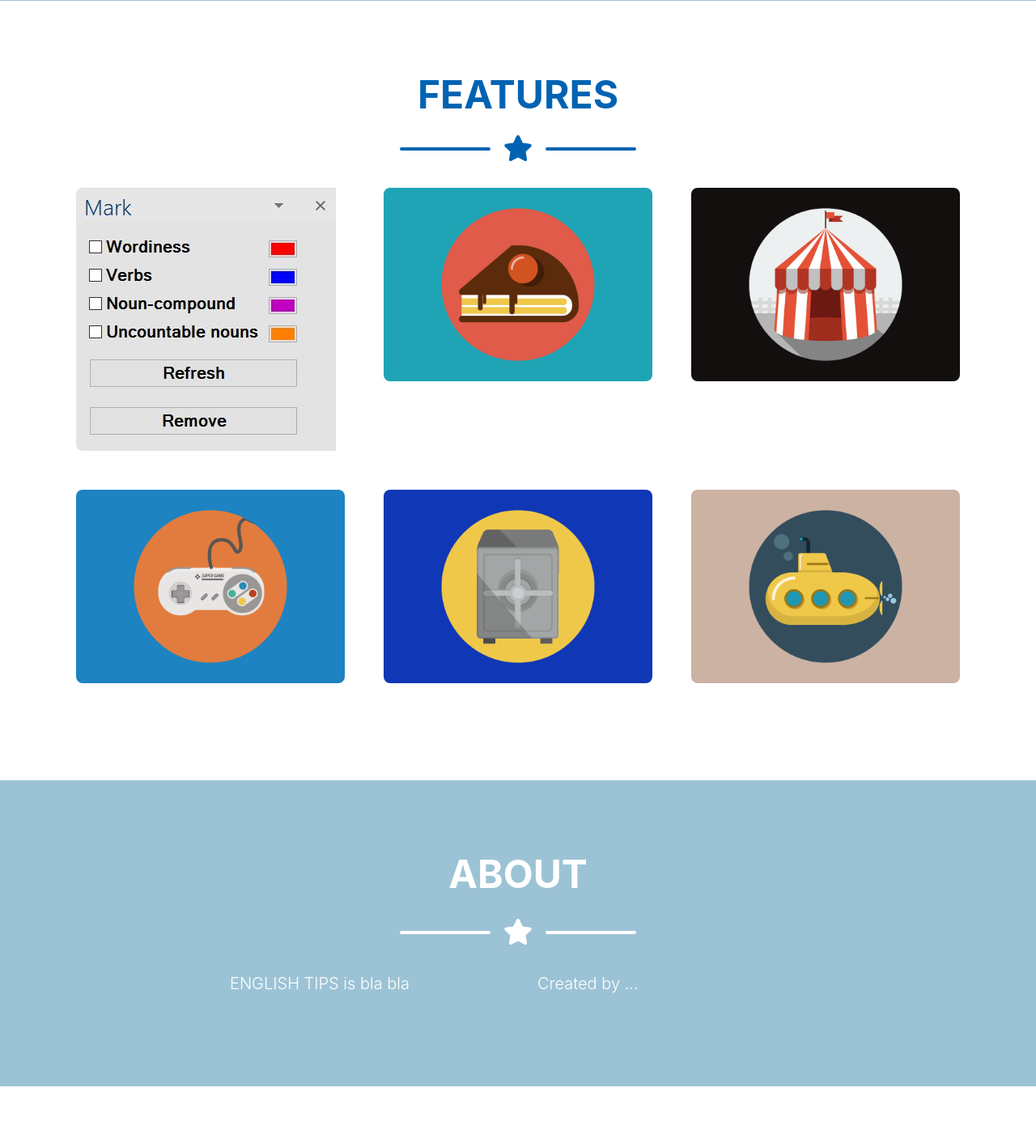
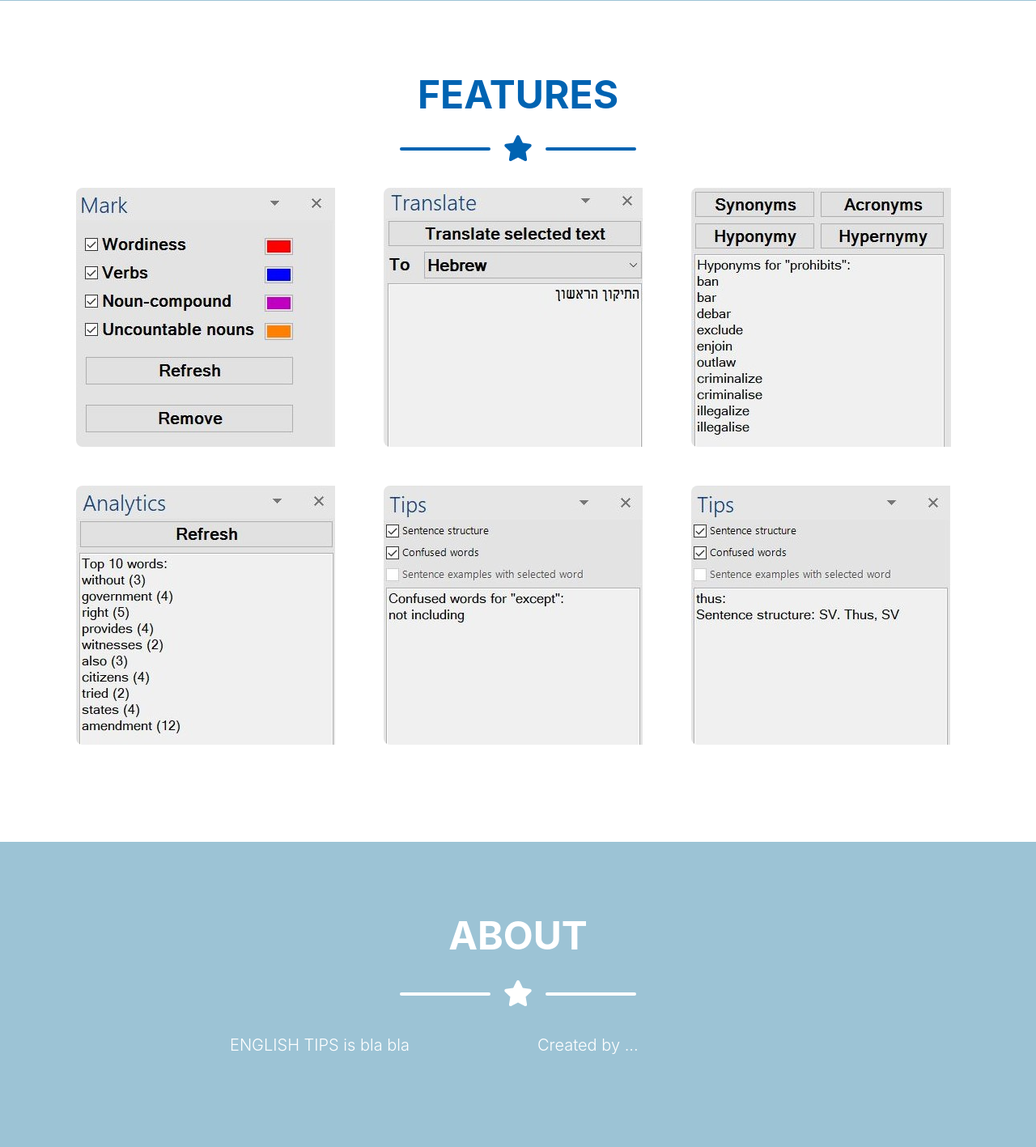
Before and after one commit to DimaBir/englishtips_web_api, a Flask app: page / in a window 1280 px wide. Shown: the part 782-2199 px from the top of the page at 81% size. Run offline with Flask 2, Linux system fonts and the light colour scheme; parts of the project's set-up code (start-up, migrations or seed data) failed here and were passed over; some libraries are stand-ins or nearby versions; some web fonts are replaced.

Commit message:
Added images for features and headers

```diff
--- a/templates/index.html
+++ b/templates/index.html
@@ -95,35 +95,35 @@
                         <div class="portfolio-item mx-auto" data-toggle="modal" data-target="#portfolioModal1">
                             <div class="portfolio-item-caption d-flex align-items-center justify-content-center h-100 w-100">
                                 <div class="portfolio-item-caption-content text-center text-white"><i class="fas fa-plus fa-3x"></i></div>
-                            </div><img class="img-fluid" src="../static/assets/img/portfolio/cake.png" alt="Tasty Cake"/>
+                            </div><img class="img-fluid" src="../static/assets/img/portfolio/Translate_small.jpg" alt="Translate"/>
                         </div>
                     </div>
                     <div class="col-md-6 col-lg-4 mb-5">
                         <div class="portfolio-item mx-auto" data-toggle="modal" data-target="#portfolioModal2">
                             <div class="portfolio-item-caption d-flex align-items-center justify-content-center h-100 w-100">
                                 <div class="portfolio-item-caption-content text-center text-white"><i class="fas fa-plus fa-3x"></i></div>
-                            </div><img class="img-fluid" src="../static/assets/img/portfolio/circus.png" alt="Circus Tent"/>
+                            </div><img class="img-fluid" src="../static/assets/img/portfolio/Hyponymy_small.jpg" alt="Hyponymy"/>
                         </div>
                     </div>
                     <div class="col-md-6 col-lg-4 mb-5">
                         <div class="portfolio-item mx-auto" data-toggle="modal" data-target="#portfolioModal3">
                             <div class="portfolio-item-caption d-flex align-items-center justify-content-center h-100 w-100">
                                 <div class="portfolio-item-caption-content text-center text-white"><i class="fas fa-plus fa-3x"></i></div>
-                            </div><img class="img-fluid" src="../static/assets/img/portfolio/game.png" alt="Controller"/>
+                            </div><img class="img-fluid" src="../static/assets/img/portfolio/Analytics_small.jpg" alt="Analytics"/>
                         </div>
                     </div>
                     <div class="col-md-6 col-lg-4 mb-5">
                         <div class="portfolio-item mx-auto" data-toggle="modal" data-target="#portfolioModal4">
                             <div class="portfolio-item-caption d-flex align-items-center justify-content-center h-100 w-100">
                                 <div class="portfolio-item-caption-content text-center text-white"><i class="fas fa-plus fa-3x"></i></div>
-                            </div><img class="img-fluid" src="../static/assets/img/portfolio/safe.png" alt="Locked Safe"/>
+                            </div><img class="img-fluid" src="../static/assets/img/portfolio/Tips%20-%20confused%20words%20-%20except.JPG" alt="Tips"/>
                         </div>
                     </div>
                     <div class="col-md-6 col-lg-4 mb-5">
                         <div class="portfolio-item mx-auto" data-toggle="modal" data-target="#portfolioModal5">
                             <div class="portfolio-item-caption d-flex align-items-center justify-content-center h-100 w-100">
                                 <div class="portfolio-item-caption-content text-center text-white"><i class="fas fa-plus fa-3x"></i></div>
-                            </div><img class="img-fluid" src="../static/assets/img/portfolio/submarine.png" alt="Submarine"/>
+                            </div><img class="img-fluid" src="../static/assets/img/portfolio/Tips%20-%20sentence%20structure%20-%20thus.JPG" alt="Tips"/>
                         </div>
                     </div>
                 </div>
@@ -166,14 +166,14 @@
                             <div class="row justify-content-center">
                                 <div class="col-lg-8">
                                     <!-- Portfolio Modal - Title-->
-                                    <h2 class="portfolio-modal-title text-secondary mb-0">Tasty Cake</h2>
+                                    <h2 class="portfolio-modal-title text-secondary mb-0">Translate</h2>
                                     <!-- Icon Divider-->
                                     <div class="divider-custom">
                                         <div class="divider-custom-line"></div>
                                         <div class="divider-custom-icon"><i class="fas fa-star"></i></div>
                                         <div class="divider-custom-line"></div>
                                     </div>
-                                    <!-- Portfolio Modal - Image--><img class="img-fluid rounded mb-5" src="../static/assets/img/portfolio/cake.png" alt="Tasty Cake"/>
+                                    <!-- Portfolio Modal - Image--><img class="img-fluid rounded mb-5" src="../static/assets/img/portfolio/Translate.JPG" alt="Translate"/>
                                     <!-- Portfolio Modal - Text-->
                                     <p class="mb-5">Lorem ipsum dolor sit amet, consectetur adipisicing elit.Mollitia neque assumenda ipsam nihil, molestias magnam, recusandae quos quis inventore quisquam velit asperiores, vitae? Reprehenderit soluta, eos quod consequuntur itaque. Nam.</p>
                                     <button class="btn btn-primary" href="#" data-dismiss="modal"><i class="fas fa-times fa-fw"></i>Close Window</button>
@@ -193,14 +193,14 @@
                             <div class="row justify-content-center">
                                 <div class="col-lg-8">
                                     <!-- Portfolio Modal - Title-->
-                                    <h2 class="portfolio-modal-title text-secondary mb-0">Circus Tent</h2>
+                                    <h2 class="portfolio-modal-title text-secondary mb-0">Acronyms, hyponymy and hypernymy</h2>
                                     <!-- Icon Divider-->
                                     <div class="divider-custom">
                                         <div class="divider-custom-line"></div>
                                         <div class="divider-custom-icon"><i class="fas fa-star"></i></div>
                                         <div class="divider-custom-line"></div>
                                     </div>
-                                    <!-- Portfolio Modal - Image--><img class="img-fluid rounded mb-5" src="../static/assets/img/portfolio/circus.png" alt="Circus Tent"/>
+                                    <!-- Portfolio Modal - Image--><img class="img-fluid rounded mb-5" src="../static/assets/img/portfolio/Hyponymy.JPG" alt="Hyponymy"/>
                                     <!-- Portfolio Modal - Text-->
                                     <p class="mb-5">Lorem ipsum dolor sit amet, consectetur adipisicing elit.Mollitia neque assumenda ipsam nihil, molestias magnam, recusandae quos quis inventore quisquam velit asperiores, vitae? Reprehenderit soluta, eos quod consequuntur itaque. Nam.</p>
                                     <button class="btn btn-primary" href="#" data-dismiss="modal"><i class="fas fa-times fa-fw"></i>Close Window</button>
@@ -220,14 +220,14 @@
                             <div class="row justify-content-center">
                                 <div class="col-lg-8">
                                     <!-- Portfolio Modal - Title-->
-                                    <h2 class="portfolio-modal-title text-secondary mb-0">Controller</h2>
+                                    <h2 class="portfolio-modal-title text-secondary mb-0">Analytics</h2>
                                     <!-- Icon Divider-->
                                     <div class="divider-custom">
                                         <div class="divider-custom-line"></div>
                                         <div class="divider-custom-icon"><i class="fas fa-star"></i></div>
                                         <div class="divider-custom-line"></div>
                                     </div>
-                                    <!-- Portfolio Modal - Image--><img class="img-fluid rounded mb-5" src="../static/assets/img/portfolio/game.png" alt="Controller"/>
+                                    <!-- Portfolio Modal - Image--><img class="img-fluid rounded mb-5" src="../static/assets/img/portfolio/Analytics.JPG" alt="Analytics"/>
                                     <!-- Portfolio Modal - Text-->
                                     <p class="mb-5">Lorem ipsum dolor sit amet, consectetur adipisicing elit.Mollitia neque assumenda ipsam nihil, molestias magnam, recusandae quos quis inventore quisquam velit asperiores, vitae? Reprehenderit soluta, eos quod consequuntur itaque. Nam.</p>
                                     <button class="btn btn-primary" href="#" data-dismiss="modal"><i class="fas fa-times fa-fw"></i>Close Window</button>
@@ -247,14 +247,14 @@
                             <div class="row justify-content-center">
                                 <div class="col-lg-8">
                                     <!-- Portfolio Modal - Title-->
-                                    <h2 class="portfolio-modal-title text-secondary mb-0">Locked Safe</h2>
+                                    <h2 class="portfolio-modal-title text-secondary mb-0">Confused Words</h2>
                                     <!-- Icon Divider-->
                                     <div class="divider-custom">
                                         <div class="divider-custom-line"></div>
                                         <div class="divider-custom-icon"><i class="fas fa-star"></i></div>
                                         <div class="divider-custom-line"></div>
                                     </div>
-                                    <!-- Portfolio Modal - Image--><img class="img-fluid rounded mb-5" src="../static/assets/img/portfolio/safe.png" alt="Locked Safe"/>
+                                    <!-- Portfolio Modal - Image--><img class="img-fluid rounded mb-5" src="../static/assets/img/portfolio/Tips%20-%20confused%20words%20-%20except.JPG" alt="Tips"/>
                                     <!-- Portfolio Modal - Text-->
                                     <p class="mb-5">Lorem ipsum dolor sit amet, consectetur adipisicing elit.Mollitia neque assumenda ipsam nihil, molestias magnam, recusandae quos quis inventore quisquam velit asperiores, vitae? Reprehenderit soluta, eos quod consequuntur itaque. Nam.</p>
                                     <button class="btn btn-primary" href="#" data-dismiss="modal"><i class="fas fa-times fa-fw"></i>Close Window</button>
@@ -274,14 +274,14 @@
                             <div class="row justify-content-center">
                                 <div class="col-lg-8">
                                     <!-- Portfolio Modal - Title-->
-                                    <h2 class="portfolio-modal-title text-secondary mb-0">Submarine</h2>
+                                    <h2 class="portfolio-modal-title text-secondary mb-0">Sentence Structure</h2>
                                     <!-- Icon Divider-->
                                     <div class="divider-custom">
                                         <div class="divider-custom-line"></div>
                                         <div class="divider-custom-icon"><i class="fas fa-star"></i></div>
                                         <div class="divider-custom-line"></div>
                                     </div>
-                                    <!-- Portfolio Modal - Image--><img class="img-fluid rounded mb-5" src="../static/assets/img/portfolio/submarine.png" alt="Submarine"/>
+                                    <!-- Portfolio Modal - Image--><img class="img-fluid rounded mb-5" src="../static/assets/img/portfolio/Tips%20-%20sentence%20structure%20-%20thus.JPG" alt="Tips"/>
                                     <!-- Portfolio Modal - Text-->
                                     <p class="mb-5">Lorem ipsum dolor sit amet, consectetur adipisicing elit.Mollitia neque assumenda ipsam nihil, molestias magnam, recusandae quos quis inventore quisquam velit asperiores, vitae? Reprehenderit soluta, eos quod consequuntur itaque. Nam.</p>
                                     <button class="btn btn-primary" href="#" data-dismiss="modal"><i class="fas fa-times fa-fw"></i>Close Window</button>
```
Also changed, not shown: static/assets/img/portfolio/Analytics_small.jpg (added), static/assets/img/portfolio/Hyponymy_small.jpg (added), static/assets/img/portfolio/Mark.JPG, static/assets/img/portfolio/Mark_small.JPG, static/assets/img/portfolio/Tips - confused words - except.JPG, static/assets/img/portfolio/Tips - sentence structure - thus.JPG, static/assets/img/portfolio/Translate_small.jpg (added), static/assets/img/portfolio/cabin2.png (deleted), static/assets/img/portfolio/cake.png (deleted), static/assets/img/portfolio/circus.png (deleted), static/assets/img/portfolio/game.png (deleted), static/assets/img/portfolio/safe.png (deleted), static/assets/img/portfolio/submarine.png (deleted).
